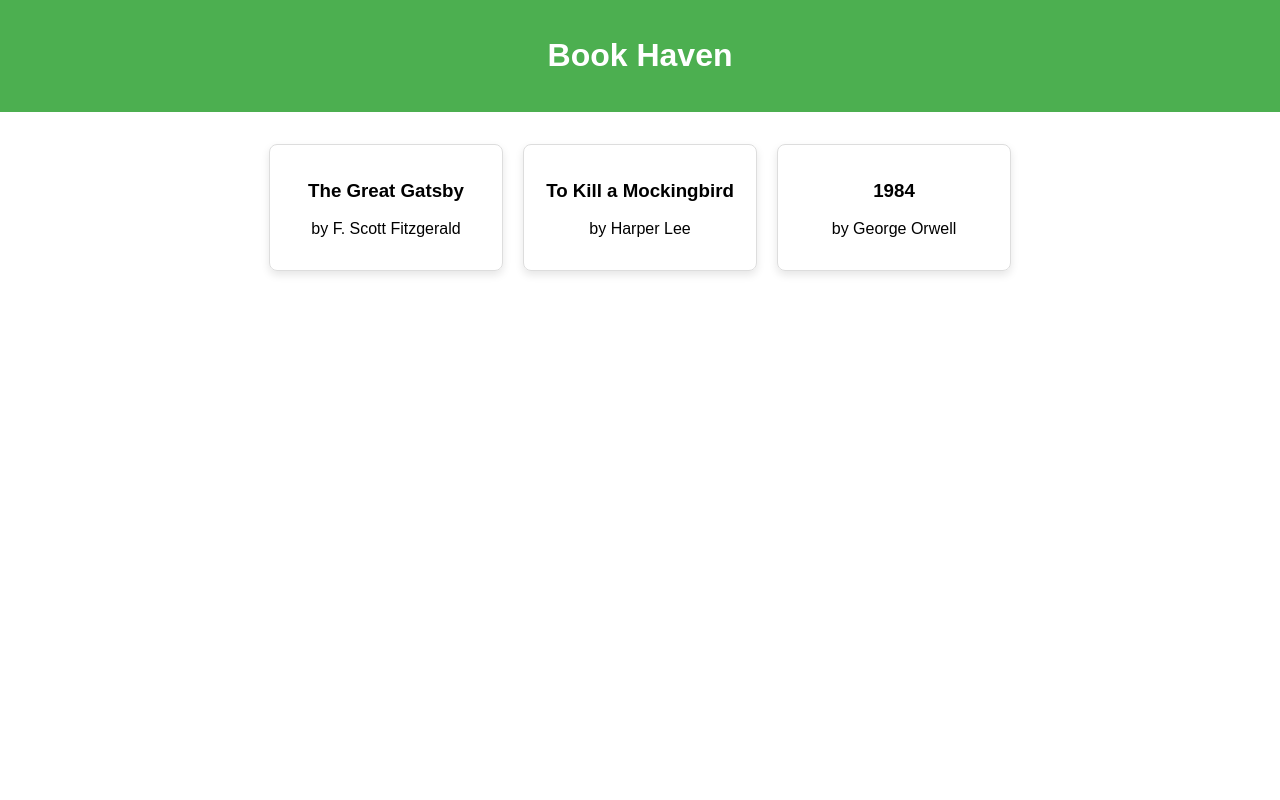
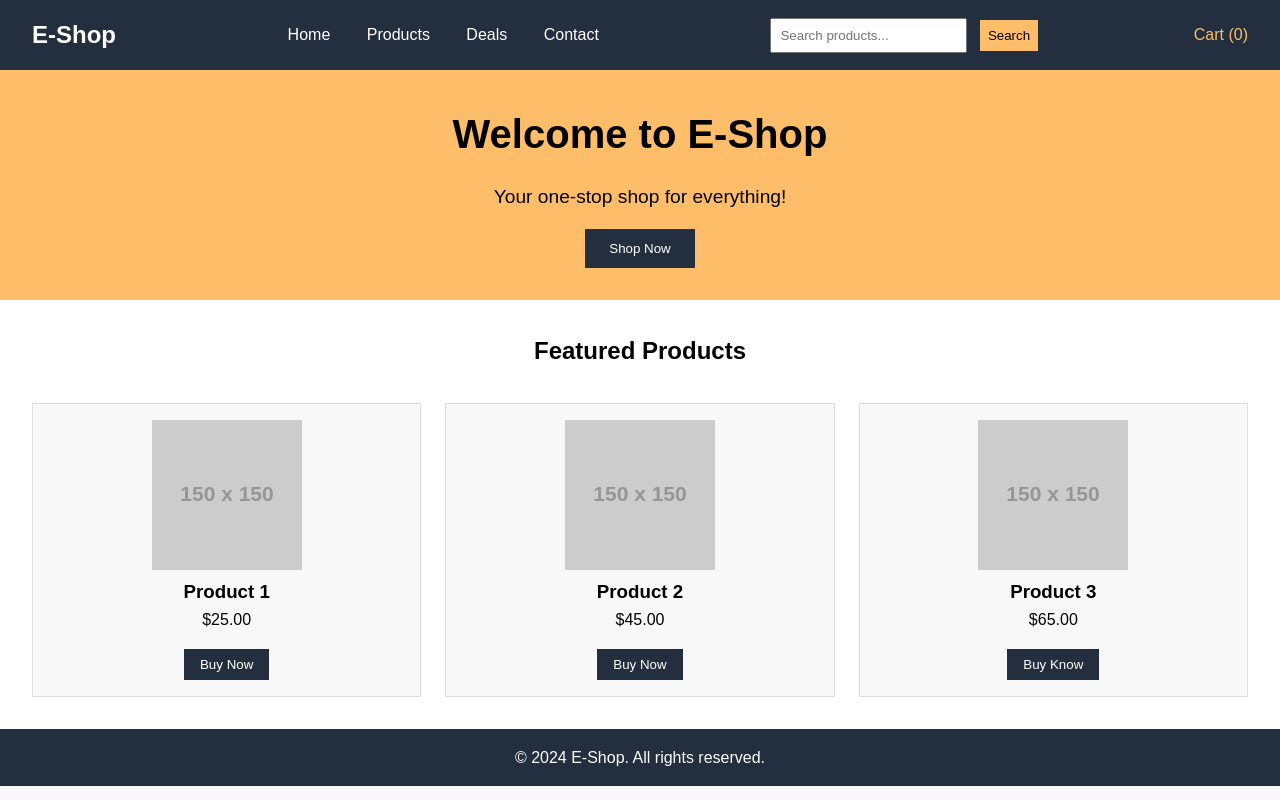
Before and after one commit to Hari-site/Bnt, a plain HTML site: page index.html in a window 1280 px wide. Drawn offline with Linux system fonts and the light colour scheme; placeholder pictures from the web are drawn by us.

Commit message:
Update index.html

```diff
--- a/index.html
+++ b/index.html
@@ -3,143 +3,207 @@
 <head>
     <meta charset="UTF-8">
     <meta name="viewport" content="width=device-width, initial-scale=1.0">
-  <title>Book Haven</title>
+    <title>Simple E-Commerce</title>
     <style>
+        /* General Reset */
+        * {
+            margin: 0;
+            padding: 0;
+            box-sizing: border-box;
+        }
+
         body {
             font-family: Arial, sans-serif;
-      margin: 0;
-      padding: 0;
+            line-height: 1.6;
+            background-color: #f8f8f8;
         }
 
-    header {
-      background: #4caf50;
-      color: white;
-      text-align: center;
-      padding: 1rem 0;
+        /* Header */
+        .header {
+            display: flex;
+            justify-content: space-between;
+            align-items: center;
+            padding: 1rem 2rem;
+            background-color: #232f3e;
+            color: #fff;
         }
 
-    .book-list {
-      display: flex;
-      flex-wrap: wrap;
-      justify-content: center;
-      gap: 20px;
-      padding: 2rem;
+        .header .logo {
+            font-size: 1.5rem;
+            font-weight: bold;
         }
 
-    .book-card {
-      width: 200px;
-      border: 1px solid #ddd;
-      border-radius: 8px;
-      padding: 1rem;
-      text-align: center;
-      cursor: pointer;
-      box-shadow: 0 4px 8px rgba(0, 0, 0, 0.1);
-      transition: transform 0.3s, box-shadow 0.3s;
+        .nav a {
+            margin: 0 1rem;
+            color: #fff;
+            text-decoration: none;
         }
 
-    .book-card:hover {
-      transform: translateY(-5px);
-      box-shadow: 0 8px 16px rgba(0, 0, 0, 0.2);
+        .nav a:hover {
+            text-decoration: underline;
         }
 
-    .book-content {
-      display: none;
-      padding: 2rem;
-      background: #f9f9f9;
+        .search-bar input {
+            padding: 0.5rem;
+            margin-right: 0.5rem;
         }
 
-    .book-content.active {
-      display: block;
-    }
-
-    .back-button {
-      margin-top: 1rem;
-      background: #4caf50;
-      color: white;
-      padding: 10px 20px;
+        .search-bar button {
+            padding: 0.5rem;
+            background-color: #febd69;
             border: none;
-      border-radius: 5px;
             cursor: pointer;
         }
 
-    .back-button:hover {
-      background: #388e3c;
+        .cart a {
+            color: #febd69;
+            text-decoration: none;
+        }
+
+        /* Hero Section */
+        .hero {
+            text-align: center;
+            padding: 2rem;
+            background-color: #febd69;
+        }
+
+        .hero h1 {
+            font-size: 2.5rem;
+        }
+
+        .hero p {
+            margin: 1rem 0;
+            font-size: 1.2rem;
+        }
+
+        .hero button {
+            padding: 0.75rem 1.5rem;
+            background-color: #232f3e;
+            color: #fff;
+            border: none;
+            cursor: pointer;
+        }
+
+        /* Products Section */
+        .products {
+            padding: 2rem;
+            background-color: #fff;
+        }
+
+        .products h2 {
+            text-align: center;
+            margin-bottom: 2rem;
+        }
+
+        .product-grid {
+            display: grid;
+            grid-template-columns: repeat(auto-fit, minmax(200px, 1fr));
+            gap: 1.5rem;
+        }
+
+        .product {
+            text-align: center;
+            padding: 1rem;
+            background-color: #f8f8f8;
+            border: 1px solid #ddd;
+        }
+
+        .product img {
+            max-width: 100%;
+        }
+
+        .product button {
+            margin-top: 1rem;
+            padding: 0.5rem 1rem;
+            background-color: #232f3e;
+            color: #fff;
+            border: none;
+            cursor: pointer;
+        }
+
+        /* Footer */
+        .footer {
+            text-align: center;
+            padding: 1rem;
+            background-color: #232f3e;
+            color: #fff;
         }
     </style>
 </head>
 <body>
-  <header>
-    <h1>Book Haven</h1>
+    <!-- Header Section -->
+    <header class="header">
+        <div class="logo">E-Shop</div>
+        <nav class="nav">
+            <a href="#">Home</a>
+            <a href="#">Products</a>
+            <a href="#">Deals</a>
+            <a href="#">Contact</a>
+        </nav>
+        <div class="search-bar">
+            <input type="text" placeholder="Search products...">
+            <button>Search</button>
+        </div>
+        <div class="cart">
+            <a href="#">Cart (0)</a>
+        </div>
     </header>
 
-  <!-- Book List Section -->
-  <div class="book-list">
-    <!-- JavaScript will populate books here -->
+    <!-- Hero Section -->
+    <section class="hero">
+        <h1>Welcome to E-Shop</h1>
+        <p>Your one-stop shop for everything!</p>
+        <button>Shop Now</button>
+    </section>
+
+    <!-- Products Section -->
+    <section class="products">
+        <h2>Featured Products</h2>
+        <div class="product-grid">
+            <div class="product">
+                <img src="https://via.placeholder.com/150" alt="Product 1">
+                <h3>Product 1</h3>
+                <p>$25.00</p>
+                <button id="Amzn 1">Buy Now</button>
             </div>
+            <div class="product">
+                <img src="https://via.placeholder.com/150" alt="Product 2">
+                <h3>Product 2</h3>
+                <p>$45.00</p>
+                <button id="Amzn 2">Buy Now
+                </button>
+            </div>
+            <div class="product">
+                <img src="https://via.placeholder.com/150" alt="Product 3">
+                <h3>Product 3</h3>
+                <p>$65.00</p>
+                <button id="Amzn 3">Buy Know</button>
+            </div>
+        </div>
+    </section>
 
-  <!-- Book Content Section -->
-  <div class="book-content">
-    <h2 id="book-title"></h2>
-    <p id="book-content"></p>
-    <button class="back-button" onclick="goBack()">Back to Books</button>
-  </div>
+    <!-- Footer Section -->
+    <footer class="footer">
+        <p>&copy; 2024 E-Shop. All rights reserved.</p>
+    </footer>
 
     <script>
-    // Book data
-    const books = [
-      {
-        title: "The Great Gatsby",
-        author: "F. Scott Fitzgerald",
-        content: "This is the content of *The Great Gatsby* by F. Scott Fitzgerald. It's a classic tale of love, ambition, and tragedy."
-      },
-      {
-        title: "To Kill a Mockingbird",
-        author: "Harper Lee",
-        content: "This is the content of *To Kill a Mockingbird* by Harper Lee. A profound exploration of justice and human compassion."
-      },
-      {
-        title: "1984",
-        author: "George Orwell",
-        content: "This is the content of *1984* by George Orwell. A dystopian novel about totalitarianism and surveillance."
-      }
-    ];
+    document.addEventListener('DOMContentLoaded', () => {
+        // Add click event for the first button (YouTube)
+        document.getElementById('Amzn 1').addEventListener('click', () => {
+            window.location.href = "https://www.youtube.com";
+        });
 
-    const bookList = document.querySelector(".book-list");
-    const bookContent = document.querySelector(".book-content");
-    const bookTitle = document.getElementById("book-title");
-    const bookContentText = document.getElementById("book-content");
+        // Add click event for the second button (Instagram)
+        document.getElementById('Amzn 2').addEventListener('click', () => {
+            window.location.href = "https://www.instagram.com";
+        });
 
-    // Display books
-    function displayBooks() {
-      books.forEach((book, index) => {
-        const bookCard = document.createElement("div");
-        bookCard.className = "book-card";
-        bookCard.innerHTML = `
-          <h3>${book.title}</h3>
-          <p>by ${book.author}</p>
-        `;
-        bookCard.onclick = () => showBookContent(index);
-        bookList.appendChild(bookCard);
+        // Add click event for the third button (Google)
+        document.getElementById('Amzn 3').addEventListener('click', () => {
+            window.location.href = "https://www.google.com";
         });
-    }
-
-    // Show book content
-    function showBookContent(index) {
-      const book = books[index];
-      bookTitle.textContent = book.title;
-      bookContentText.textContent = book.content;
-      bookList.style.display = "none";
-      bookContent.classList.add("active");
-    }
-
-    // Go back to book list
-    function goBack() {
-      bookContent.classList.remove("active");
-      bookList.style.display = "flex";
-    }
-
-    // Initialize
-    displayBooks();
+    });
 </script>
 </body>
 </html>
```
Lines whose indentation alone changed are shown as unchanged.
